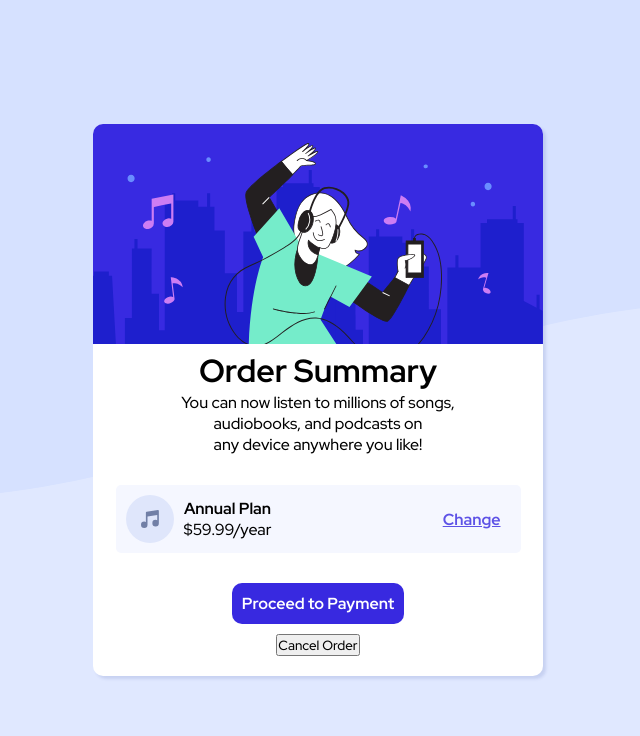
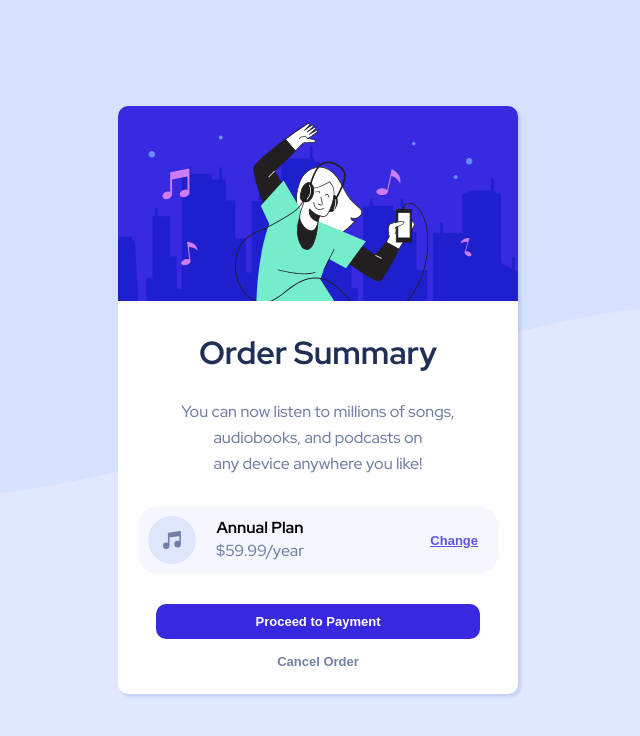
Before and after one commit to Cliff-Mbithuka/Order-summary-component, a plain HTML site: page index.html in a window 1280 px wide. Shown: the whole page, without its empty margins (322-962 px from the left). Drawn offline with Linux system fonts and the light colour scheme.

Commit message:
add correct font size

```diff
--- a/index.html
+++ b/index.html
@@ -44,7 +44,7 @@
       </div>
       <div class="buttons">
         <button class="btn btn-primary">Proceed to Payment</button>
-        <button class=" btnbtn-secondary">Cancel Order</button>
+        <button class=" btn btn-secondary">Cancel Order</button>
       </div>
     </div>
   </body>
--- a/style.css
+++ b/style.css
@@ -14,9 +14,10 @@ body{
    min-height: 100vh;
 }
 img{
-    max-width: 100;
+    max-width: 100%;
+
 }
-button{
+buttons{
     font-family: inherit;
 }
 .bg_image{
@@ -35,7 +36,7 @@ z-index: -1;
     padding-bottom: 20px;
     border-radius: 10px;
     box-shadow: 3px 3px 3px hsl(228, 45%, 44%, 0.15);
-
+    width: 400px;
 }
 .container img.hero{
     width: 100%;
@@ -46,24 +47,26 @@ z-index: -1;
     padding: 10px;
     width: 90%;
     background-color: hsl(225, 100%, 98%);
-    border-radius: 5px;
+    border-radius: 20px;
     display: flex;
     align-items: center;
     justify-content: space-between;
 }
+
 article{
     display: flex;
     justify-content: center;
     align-items: center;
 }
 .container .annual-plan article img{
-    margin-right: 10px;
+    margin-right: 20px;
 }
-.h1{
+.container h1{
     color: hsl(223, 47%, 23%);
-    margin: 10px 0;
+    margin: 25px;
+    font-size: 32px;
 }
-.p{
+.container p{
     font-size: 16px;
     line-height: 1.6;
     color: hsl(224, 23%, 55%);
@@ -73,9 +76,10 @@ article{
    padding: 5px 10px;
    border-radius: 10px;
    font-weight: bold;
-   font-size: 16px;
+   font-size: small;
    cursor: pointer;
    transition: all ease-in-out;
+
 }
 .btn-change{
     background-color: transparent;
@@ -88,6 +92,9 @@ article{
     color: #fff;
     padding: 10px;
     margin-bottom: 10px;
+    width: 90%;
+    margin-left: 40px;
+
 }
 .btn-primary:hover, .btn-change{
     opacity: 0.8;
@@ -95,6 +102,9 @@ article{
 .btn-secondary{
     background-color: transparent;
     color: hsl(224, 23%, 55%);
+    border: none;
+    font-size: small;
+    margin-left: 40px;
 }
 .btn-secondary:hover{
     color: hsl(223, 47%, 23%);
@@ -104,6 +114,7 @@ article{
     flex-direction: column;
     align-items: center;
     justify-content: center;
+    width: 90%;
 }
 @media  (max-width: 768px) {
     .bg_image{
@@ -111,6 +122,10 @@ article{
         height: 400px;
     }
     .container{
-        width: 300px;
+        width: 100%;
+    }
+    .annual-plan{
+        display: flex;
+        flex-direction: column;
     }
 }
```
